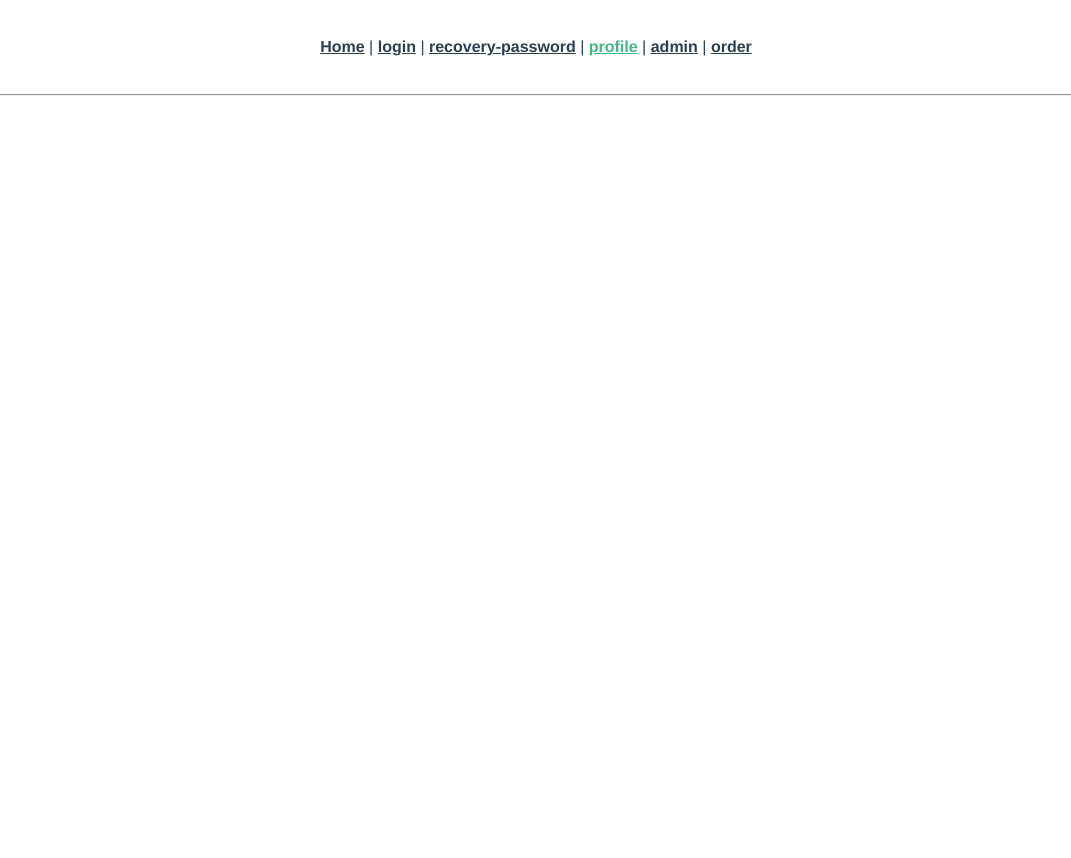
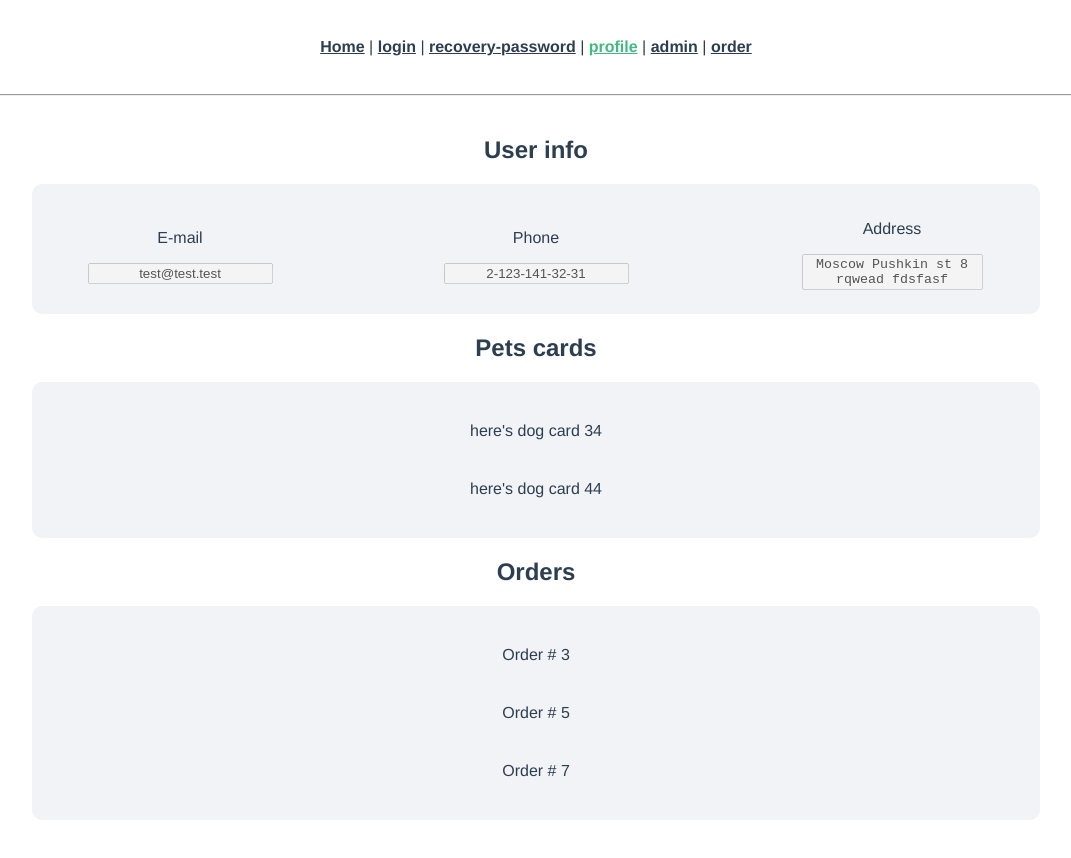
Before and after one commit to YuliaAnikeeva/f-ZooBro, a Vue app: page /profile in a window 1280 px wide. Shown: the whole page, without its empty margins (104-1175 px from the left). Before the commit the page ends 800 px from the top, so only its background shows below. Built offline with nearby package versions, Linux system fonts and the light colour scheme.

Commit message:
Первая разметка
Данные пользователя
Карточка питомца
Карточка заказа

```diff
--- /dev/null
+++ b/src/components/OrderCard.vue
@@ -0,0 +1,13 @@
+<template>
+  <div>
+    <span>Order # {{orderId}}</span>
+  </div>
+</template>
+
+<script>
+export default {
+  props: {
+    orderId: Number,
+  }
+}
+</script>
--- /dev/null
+++ b/src/components/PetCard.vue
@@ -0,0 +1,17 @@
+<template>
+  <div>
+    <span>here's dog card {{ petId }}</span>
+  </div>
+</template>
+
+<script>
+export default {
+  props: {
+    petId: Number,
+  }
+}
+</script>
+
+<style lang="scss" scoped>
+
+</style>
--- a/src/views/Profile.vue
+++ b/src/views/Profile.vue
@@ -1,16 +1,89 @@
 <template>
-
+  <div id="profile">
+    <h2>User info</h2>
+    <div id="profile-user">
+      <label>
+        <p>E-mail</p>
+        <input type="text" :disabled="disabled" v-model="email">
+      </label>
+      <label>
+        <p>Phone</p>
+        <input type="text" :disabled="disabled" v-model="phone">
+      </label>
+      <label>
+        <p>Address</p>
+        <textarea :disabled="disabled" v-model="address">
+        </textarea>
+      </label>
+    </div>
+    <h2>Pets cards</h2>
+    <div id="profile-pets">
+      <PetCard
+        v-for="(id, index) in pets"
+        :key="index"
+        :petId="id"
+      />
+    </div>
+    <h2>Orders</h2>
+    <div id="profile-orders">
+      <OrderCard
+        v-for="(orderId, index) in orders"
+        :key="index"
+        :orderId="orderId"
+      />
+    </div>
+  </div>
 </template>
 
 <script>
+  import PetCard from '@/components/PetCard';
+  import OrderCard from '@/components/OrderCard';
+
   export default {
     name: 'Profile',
     metaInfo: {
       title: 'Profile',
     },
+    components: {PetCard, OrderCard},
+    data() {
+      return {
+        email: 'test@test.test',
+        phone: '2-123-141-32-31',
+        address: 'Moscow Pushkin st 8 rqwead fdsfasf',
+        pets: [34, 44],
+        orders: [3, 5, 7],
+        disabled: true,
+      }
+    }
   }
 </script>
 
-<style scoped>
+<style lang="scss" scoped>
+  #profile {
+    margin: 5vh 10vw;
+    div {
+      background-color: #f2f3f7;
+      border-radius: 10px;
+      padding: 20px;
+    }
+    &-user {
+      display: flex;
+      flex-flow: row nowrap;
+      align-items: center;
+      justify-content: space-between;
+      label {
+        width: 20vw
+      }
+    }
+  }
 
+  input {
+    text-align: center;
+  }
+
+  textarea {
+    resize: none;
+    height: auto;
+    text-align: center;
+  }
 </style>
```
Also changed, not shown: 1 other file (tests, documents, lock files or other folders).
